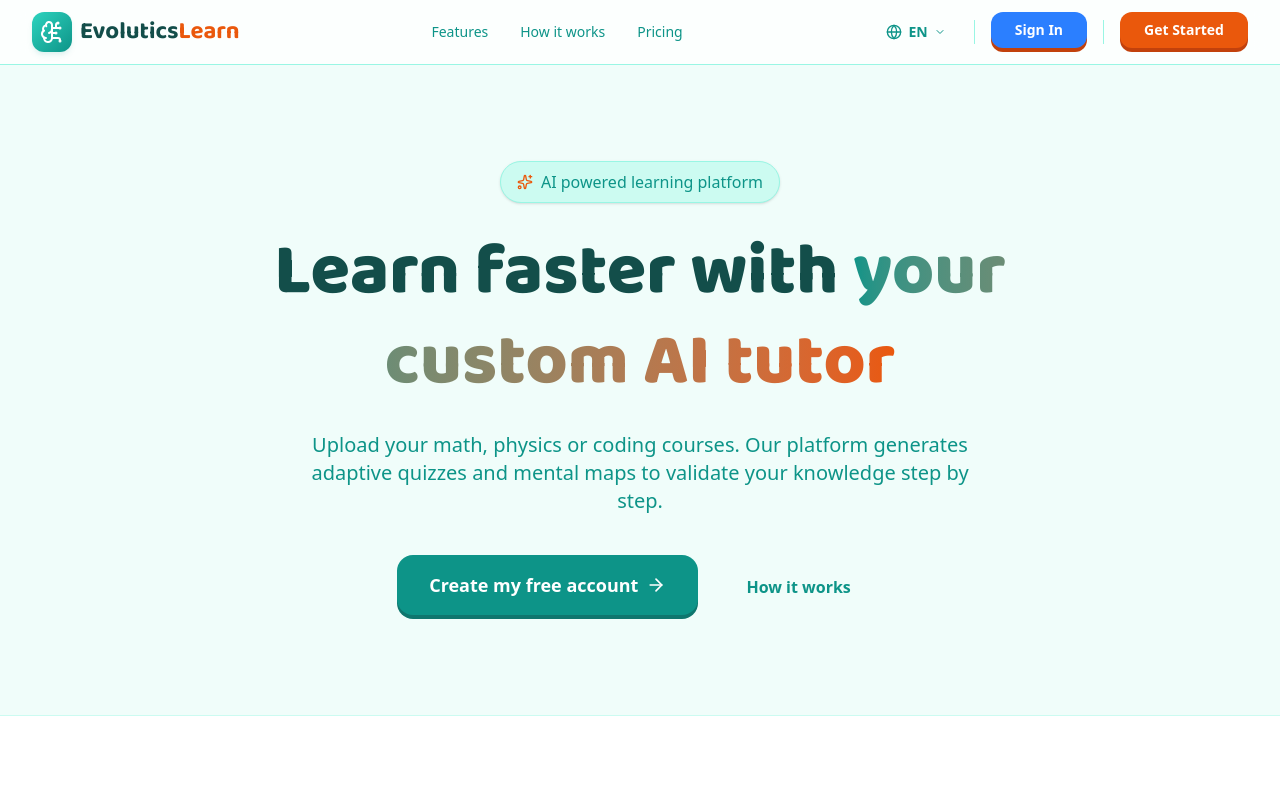
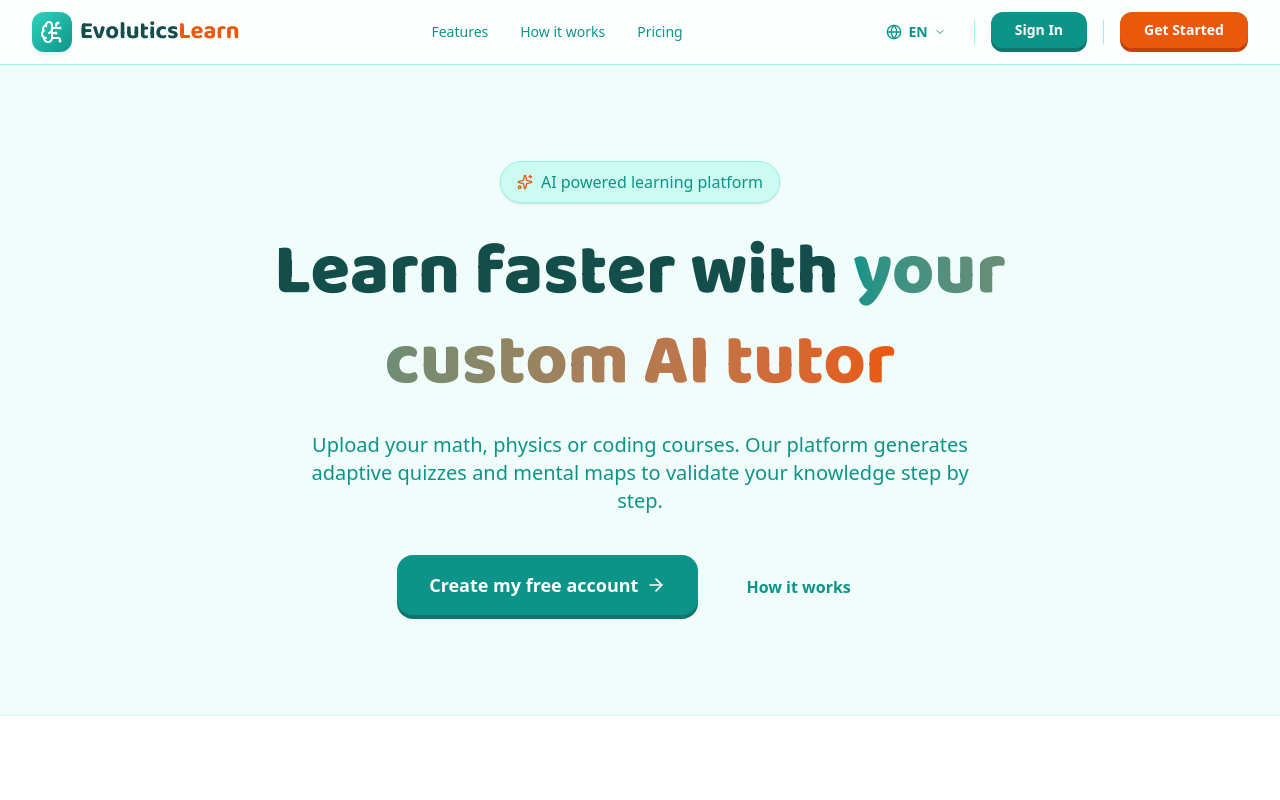
Before and after one commit to Bsh54/MINERVA, a Next.js app: page /en in a window 1280 px wide. Shown: the top 800 px of the page. Built offline with nearby package versions, Linux system fonts and the light colour scheme.

Commit message:
Change sign in button to green theme color

```diff
--- a/src/app/[locale]/page.tsx
+++ b/src/app/[locale]/page.tsx
@@ -60,7 +60,7 @@ export default function LandingPage() {
 
               <div className="h-6 w-px bg-stem-200 hidden sm:block"></div>
 
-              <Link href="/auth/login" className="hidden sm:block btn-3d bg-blue-500 hover:bg-blue-600 text-white font-bold py-2 px-4 md:px-6 rounded-xl shadow-button text-sm">
+              <Link href="/auth/login" className="hidden sm:block btn-3d bg-stem-600 hover:bg-stem-800 text-white font-bold py-2 px-4 md:px-6 rounded-xl shadow-button-teal text-sm">
                 {t('signIn')}
               </Link>
               <div className="h-6 w-px bg-stem-200 hidden sm:block"></div>
```
